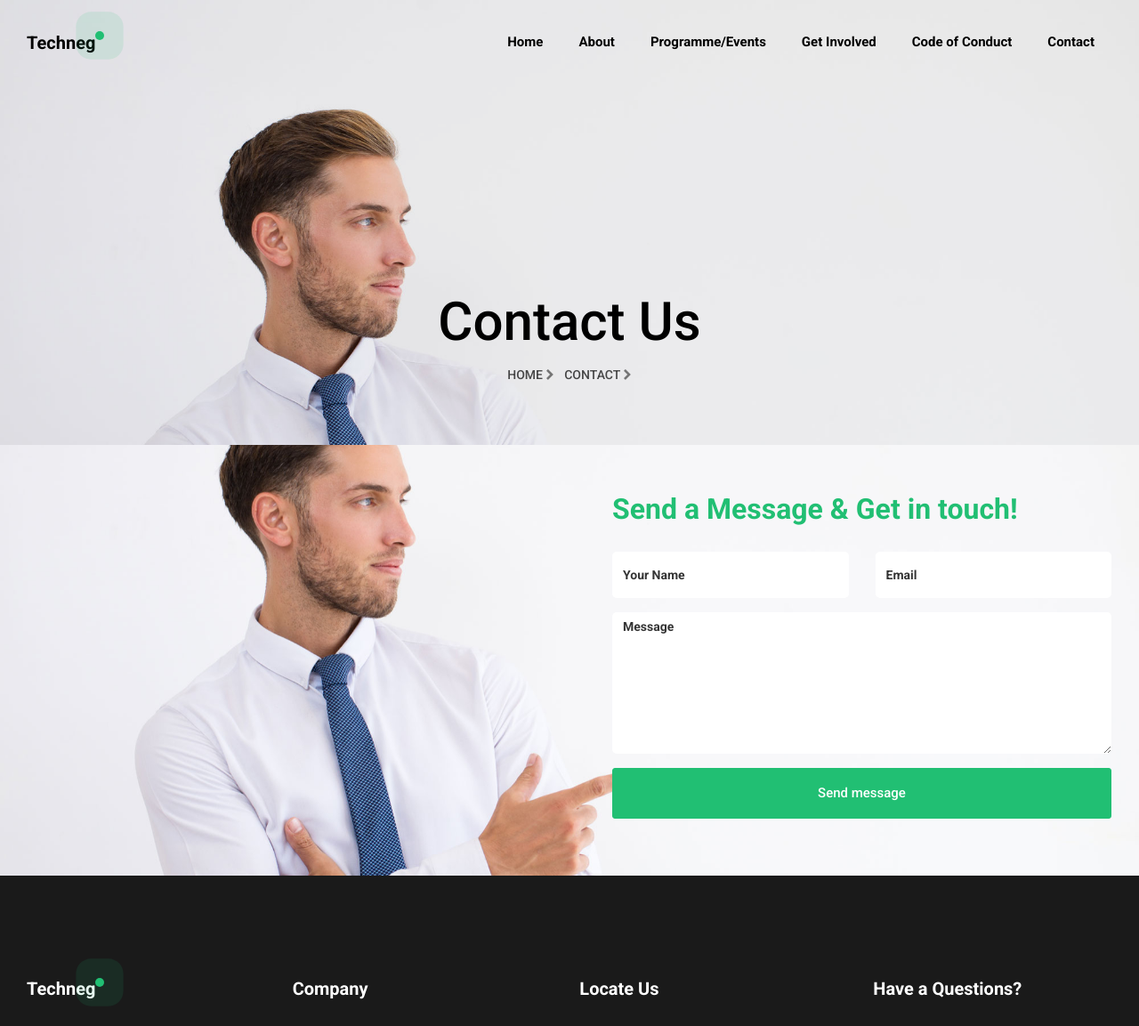
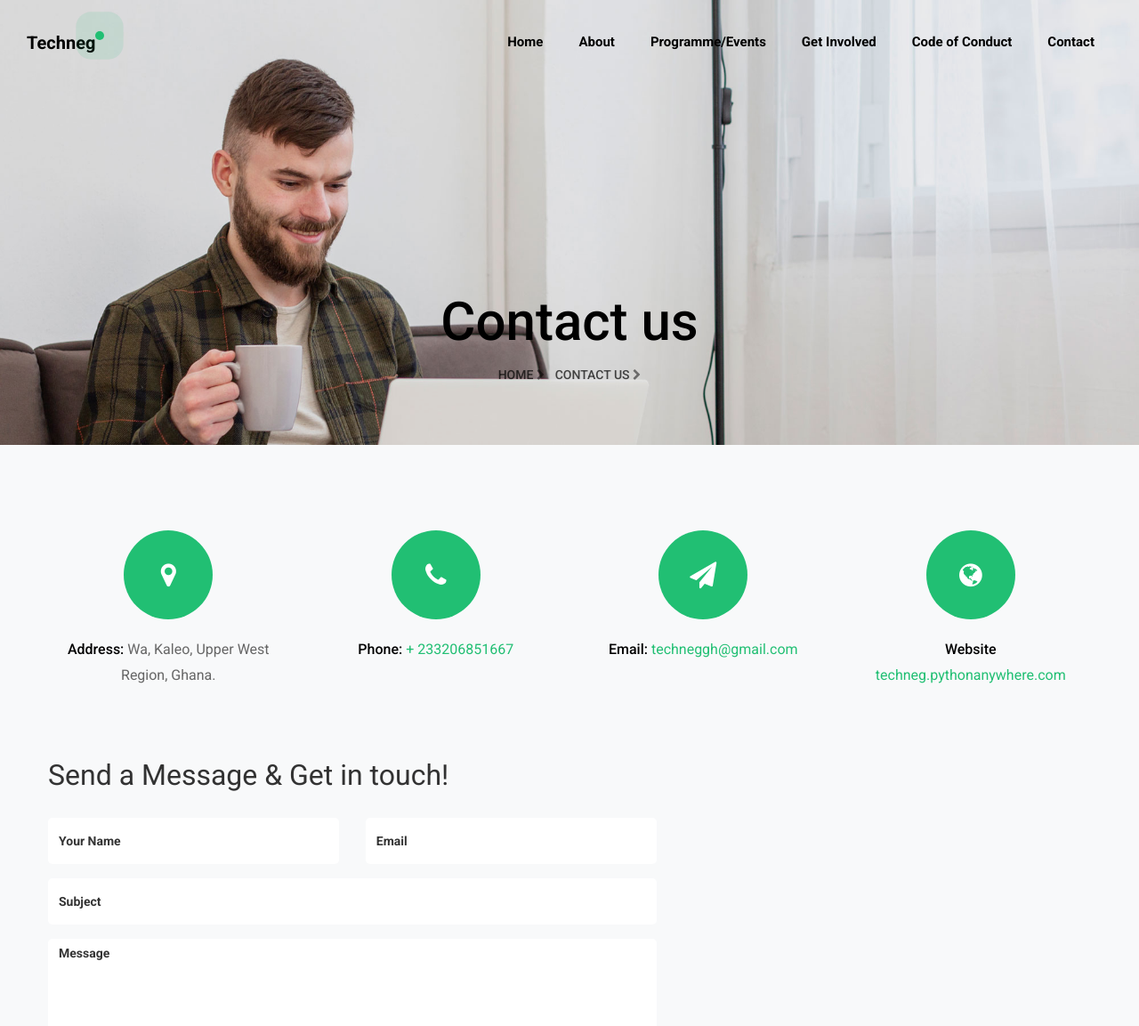
Before and after one commit to Luchyba/hub, a Django app: page /contact in a window 1280 px wide. Shown: the top 1153 px of the page at 89% size. Run offline with Django 3.2, Linux system fonts and the light colour scheme; some libraries are stand-ins or nearby versions.

Commit message:
contact updated

```diff
--- a/main/urls.py
+++ b/main/urls.py
@@ -12,5 +12,6 @@
     path('incubate', views.incubate, name='incubate'),
     path('it4gh', views.it4gh, name='it4gh'),
     path('ccoc', views.ccoc, name='ccoc'),
+    # path('cont', views.contact, name='cont'),
     path('contact', views.contact, name='contact'),
 ]
--- a/main/views.py
+++ b/main/views.py
@@ -50,11 +50,13 @@
     if request.method == "POST":
         message_name = request.POST['message-name']
         message_email = request.POST['message-email']
+        message_subject = request.POST['subject']
         message = request.POST['message']
 
         # send mail
         send_mail(
-            message_name, # subject
+            message_name, #name
+            message_subject, # subject
             message, # message
             message_email, #from
             ['techneggh@gmail.com'] #to Email
@@ -63,3 +65,22 @@
         return render(request, 'contact.html', {'message_name': message_name } )
     else:
         return render(request, 'contact.html',{} )
+
+
+# def cont(request):
+#     if request.method == "POST":
+#         message_name = request.POST['message-name']
+#         message_email = request.POST['message-email']
+#         message = request.POST['message']
+
+#         # send mail
+#         send_mail(
+#             message_name, # subject
+#             message, # message
+#             message_email, #from
+#             ['techneggh@gmail.com'] #to Email
+#             )
+
+#         return render(request, 'cont.html', {'message_name': message_name } )
+#     else:
+#         return render(request, 'cont.html',{} )
--- a/templates/contact.html
+++ b/templates/contact.html
@@ -2,16 +2,13 @@
 
 {% block content %}
 
-<section class="hero-wrap hero-wrap-2" data-stellar-background-ratio="0.5"
-         style="background-image: url('../static/images/bg_2.jpg');">
+    <section class="hero-wrap hero-wrap-2" style="background-image: url('../static/images/bg_3.jpg');" data-stellar-background-ratio="0.5">
       <div class="overlay"></div>
       <div class="container">
         <div class="row no-gutters slider-text align-items-end justify-content-center">
           <div class="col-md-9 ftco-animate mb-5 text-center">
-                <h1 class="mb-3 bread">Contact Us</h1>
-                <p class="breadcrumbs"><span class="mr-2"><a href="{% url 'home' %}">Home <i
-                        class="fa fa-chevron-right"></i></a></span> <span>Contact  <i
-                        class="fa fa-chevron-right"></i></span></p>
+            <h1 class="mb-3 bread">Contact us</h1>
+            <p class="breadcrumbs"><span class="mr-2"><a href="{% url 'home' %}">Home <i class="fa fa-chevron-right"></i></a></span> <span>Contact us <i class="fa fa-chevron-right"></i></span></p>
           </div>
         </div>
       </div>
@@ -25,12 +22,55 @@
 <br/><br/><br/>
  {% else %}
 
-<section class="ftco-appointment ftco-section ftco-no-pt ftco-no-pb img"
-         style="background-image: url(../static/images/bg_2.jpg);">
-    <div class="overlay"></div>
+    <section class="ftco-section bg-light">
 			<div class="container">
-        <div class="row d-md-flex justify-content-end">
-            <div class="col-md-12 col-lg-6 half p-3 py-5 pl-lg-5 ftco-animate">
+				<div class="row justify-content-center">
+					<div class="col-md-12">
+						<div class="wrapper px-md-4">
+							<div class="row mb-5">
+								<div class="col-md-3">
+									<div class="dbox w-100 text-center">
+				        		<div class="icon d-flex align-items-center justify-content-center">
+				        			<span class="fa fa-map-marker"></span>
+				        		</div>
+				        		<div class="text">
+					            <p><span>Address:</span> Wa, Kaleo, Upper West Region, Ghana.</p>
+					          </div>
+				          </div>
+								</div>
+								<div class="col-md-3">
+									<div class="dbox w-100 text-center">
+				        		<div class="icon d-flex align-items-center justify-content-center">
+				        			<span class="fa fa-phone"></span>
+				        		</div>
+				        		<div class="text">
+					            <p><span>Phone:</span> <a href="tel://00233206851667">+ 233206851667</a></p>
+					          </div>
+				          </div>
+								</div>
+								<div class="col-md-3">
+									<div class="dbox w-100 text-center">
+				        		<div class="icon d-flex align-items-center justify-content-center">
+				        			<span class="fa fa-paper-plane"></span>
+				        		</div>
+				        		<div class="text">
+					            <p><span>Email:</span> <a href="mailto:techneggh@gmail.com">techneggh@gmail.com</a></p>
+					          </div>
+				          </div>
+								</div>
+								<div class="col-md-3">
+									<div class="dbox w-100 text-center">
+				        		<div class="icon d-flex align-items-center justify-content-center">
+				        			<span class="fa fa-globe"></span>
+				        		</div>
+				        		<div class="text">
+					            <p><span>Website</span> <a href="techneg.pythonanywhere.com">techneg.pythonanywhere.com</a></p>
+					          </div>
+				          </div>
+								</div>
+							</div>
+							<div class="row no-gutters">
+								<div class="col-md-7">
                 <h2 class="mb-4">Send a Message &amp; Get in touch!</h2>
                 <form action="{% url 'contact' %}" method="Post" class="appointment">
                 {% csrf_token %}
@@ -43,6 +83,11 @@
                         <div class="col-md-6">
                             <div class="form-group">
                                 <input class="form-control" name="message-email"  placeholder="Email" type="text">
+                            </div>
+                        </div>
+                                                <div class="col-md-12">
+													<div class="form-group">
+														<input type="text" class="form-control" name="subject" id="" placeholder="Subject">
 													</div>
 												</div>
 
@@ -61,8 +106,18 @@
                 </form>
             </div>
 								</div>
+								<div class="col-md-5 d-flex align-items-stretch">
+									<div id="map" class="map"></div>
+								</div>
+							</div>
+						</div>
+					</div>
+				</div>
 			</div>
 		</section>
+
+
+
+
 {% endif %}
-
 {% endblock content %}
--- a/templates/nav.html
+++ b/templates/nav.html
@@ -12,6 +12,7 @@
 	          <li class="nav-item"><a href="{% url 'services' %}" class="nav-link">Programme/Events</a></li>
 				<li class="nav-item"><a href="{% url 'volunteer' %}" class="nav-link">Get Involved </a></li>
 	          <li class="nav-item"><a href="{% url 'event' %}" class="nav-link">Code of Conduct</a></li>
+			  {% comment %} <li class="nav-item"><a href="{% url 'cont' %}" class="nav-link">Cont</a></li> {% endcomment %}
 			  <li class="nav-item"><a href="{% url 'contact' %}" class="nav-link">Contact</a></li>
 <!--	          <li class="nav-item"><a href="{% url 'team' %}" class="nav-link">Pricing Plans</a></li>-->
 <!--	          <li class="nav-item"><a href="{% url 'ccoc' %}" class="nav-link">ccoc</a></li>-->
```
Also changed, not shown: templates/cont.html (added, +68 -0 lines). Lines whose indentation alone changed are shown as unchanged.
